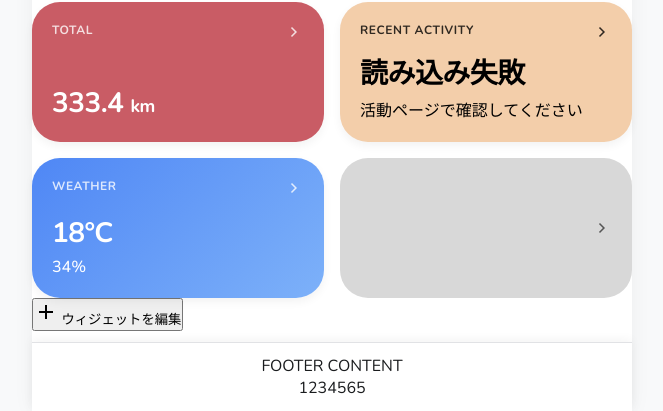
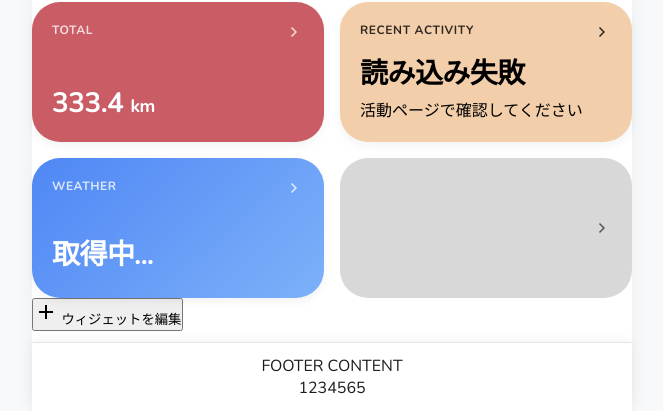
Before and after one commit to sha1312/app202605, a plain HTML site: page index.html in a window 1280 px wide. Shown: the part 433-844 px from the top of the page, without its empty margins (308-971 px from the left). Drawn offline with nearby package versions, Linux system fonts and the light colour scheme; no server answers.

Commit message:
Add files via upload

```diff
--- a/index.html
+++ b/index.html
@@ -55,8 +55,8 @@
                             <span class="material-symbols-outlined arrow">chevron_right</span>
                         </div>
                         <div class="widget-content">
-                            <h3 class="widget-value" id="home-weather-temp">18°C</h3>
-                            <p class="widget-sub-value" id="home-weather-hum">34%</p>
+                            <h3 class="widget-value" id="home-weather-temp">取得中...</h3>
+                            <p class="widget-sub-value" id="home-weather-hum" role="status" aria-live="polite"></p>
                         </div>
                     </div>
                 </a>
```
